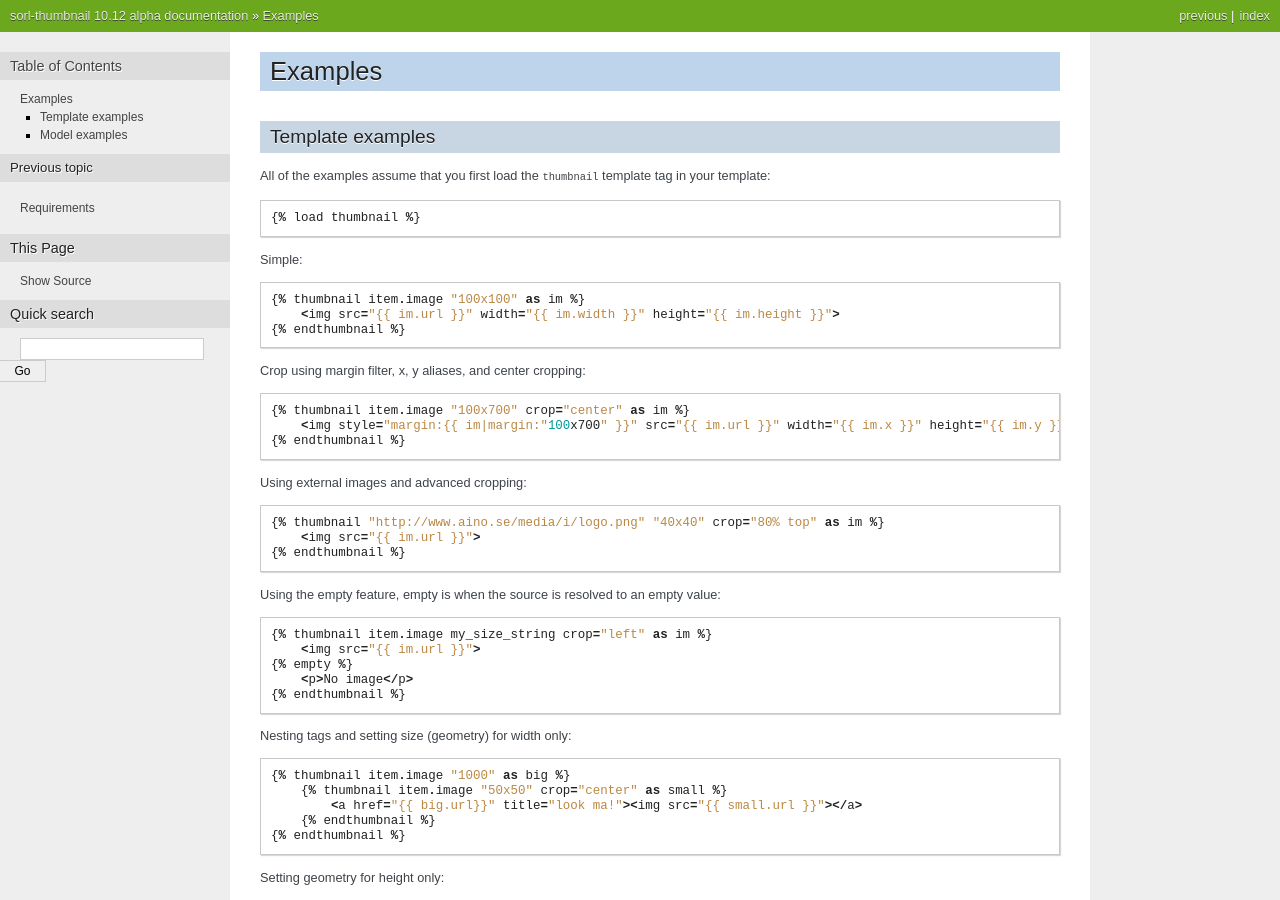
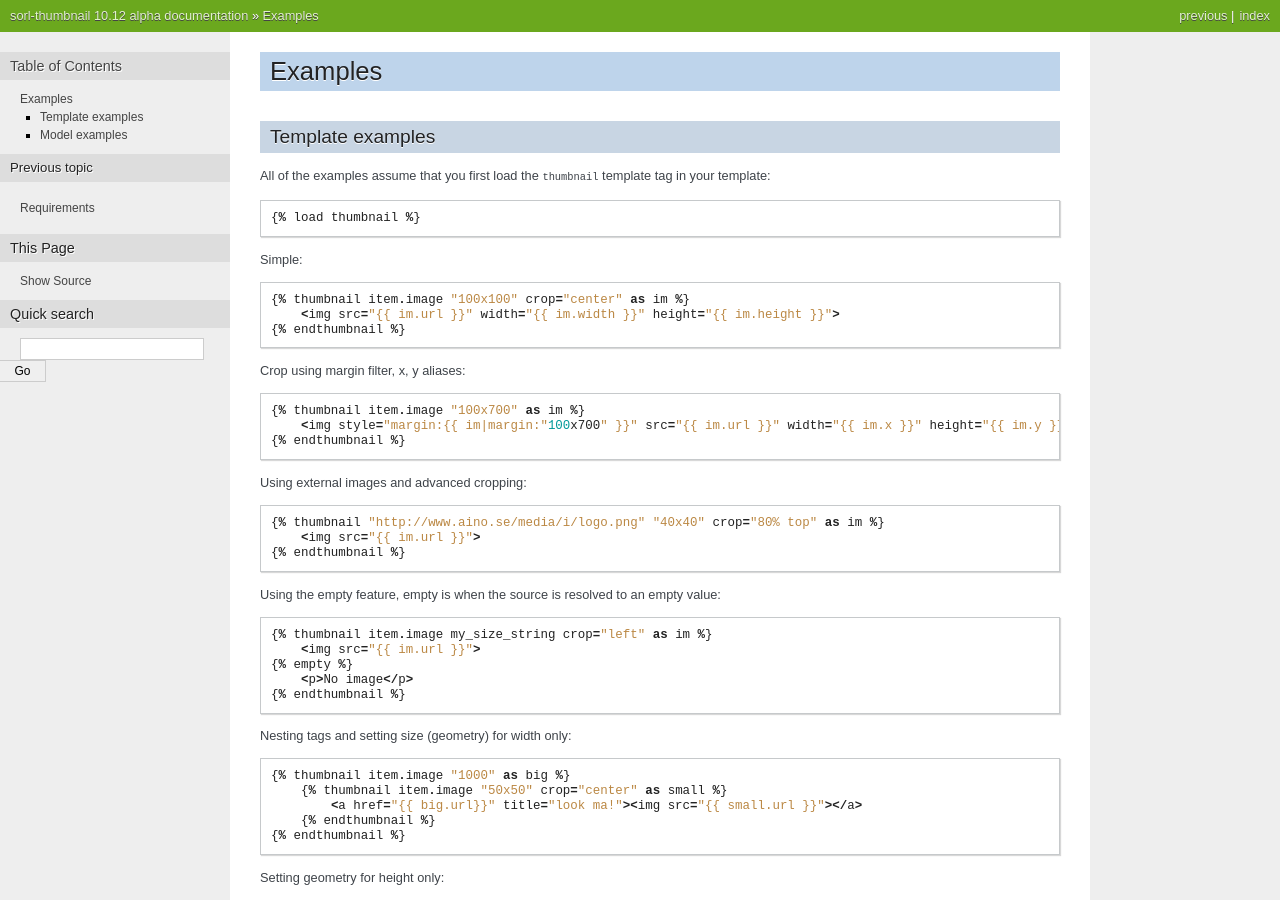
Before and after one commit to jazzband/sorl-thumbnail, a Sphinx documentation site: the page built from docs/examples.rst, in a window 1280 px wide and 900 px high. Built offline with Sphinx 7.4.7, drawn with Linux system fonts in a browser that asks for light colours.

Commit message:
margin with crop is misleading

```diff
--- a/docs/examples.rst
+++ b/docs/examples.rst
@@ -10,14 +10,14 @@
 
 Simple::
 
-    {% thumbnail item.image "100x100" as im %}
+    {% thumbnail item.image "100x100" crop="center" as im %}
         <img src="{{ im.url }}" width="{{ im.width }}" height="{{ im.height }}">
     {% endthumbnail %}
 
 
-Crop using margin filter, x, y aliases, and center cropping::
+Crop using margin filter, x, y aliases::
 
-    {% thumbnail item.image "100x700" crop="center" as im %}
+    {% thumbnail item.image "100x700" as im %}
         <img style="margin:{{ im|margin:"100x700" }}" src="{{ im.url }}" width="{{ im.x }}" height="{{ im.y }}">
     {% endthumbnail %}
 
```
